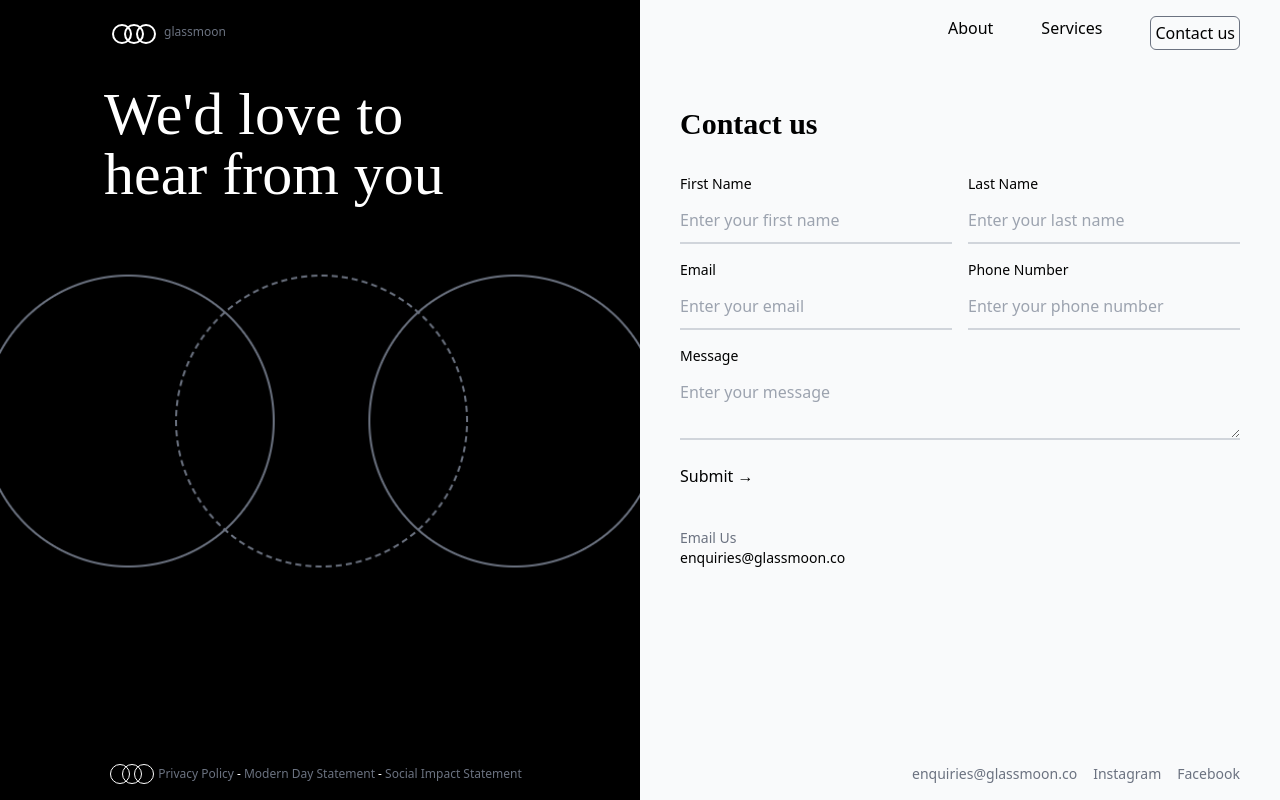
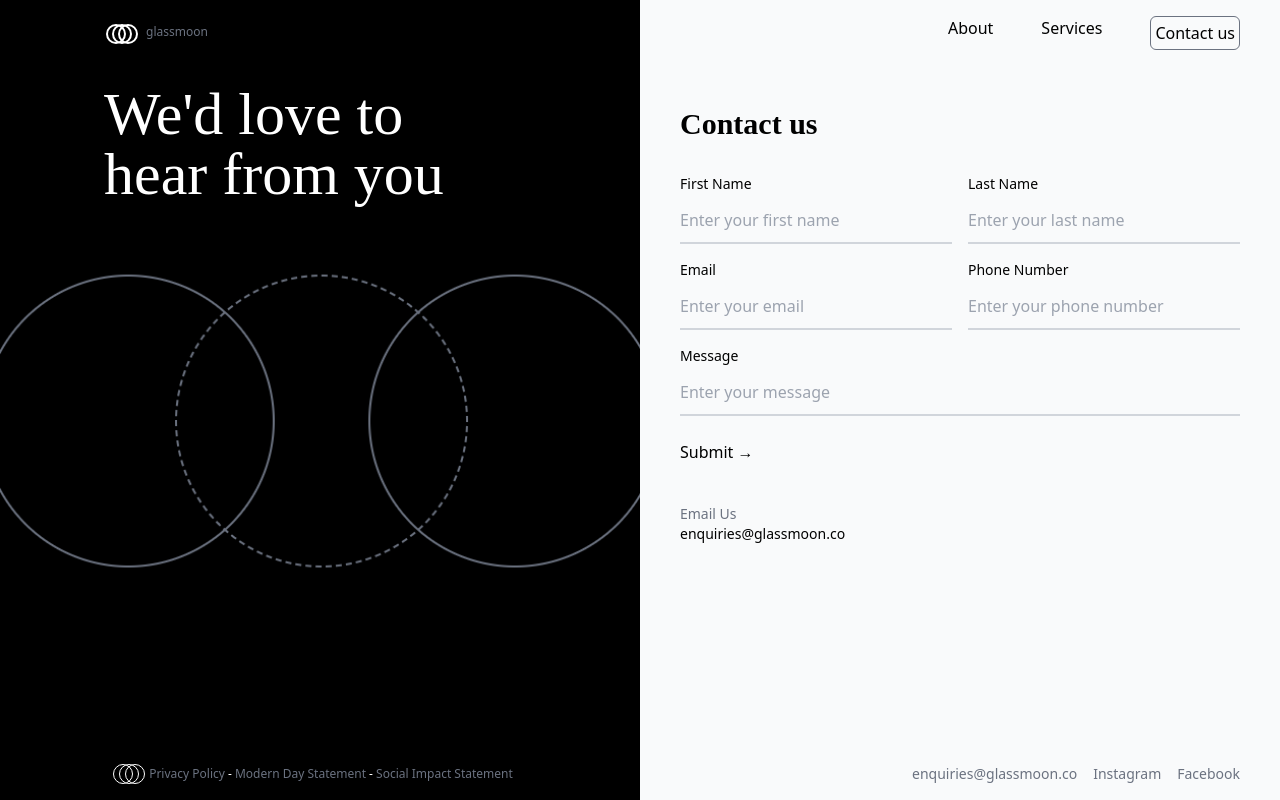
Before and after one commit to 0859185960822/msib-mg3, a website: page index.html in a window 1280 px wide. Drawn offline with Linux system fonts and the light colour scheme.

Commit message:
hari-h-pagi

```diff
--- a/index.html
+++ b/index.html
@@ -15,9 +15,9 @@
           <div class="mt-auto text-xs flex space-x-2 text-left">
             <!-- Lingkaran Kecil -->
             <div class="flex relative">
-              <div class="border-2 border-white rounded-full w-5 h-5 -ml-2"></div>
-              <div class="border-2 border-white rounded-full w-5 h-5 -ml-2"></div>
-              <div class="border-2 border-white rounded-full w-5 h-5 -ml-2"></div>
+              <div class="border-2 border-white rounded-full w-5 h-5 -ml-3.5 md:-ml-3.5"></div>
+              <div class="border-2 border-white rounded-full w-5 h-5 -ml-3.5 md:-ml-3.5"></div>
+              <div class="border-2 border-white rounded-full w-5 h-5 -ml-3.5 md:-ml-3.5"></div>
             </div>
             <!-- Teks -->
             <div>
@@ -37,9 +37,9 @@
         <div class="my-4 text-xs flex flex-col md:flex-row items-center space-x-1 justify-center">
           <!-- Lingkaran Kecil -->
           <div class="flex relative mb-5 md:mb-0">
-            <div class="border border-white rounded-full w-4 h-4  md:w-5 md:h-5 -ml-2"></div>
-            <div class="border border-white rounded-full w-4 h-4  md:w-5 md:h-5 -ml-2"></div>
-            <div class="border border-white rounded-full w-4 h-4  md:w-5 md:h-5 -ml-2"></div>
+            <div class="border border-white rounded-full w-4 h-4  md:w-5 md:h-5 -ml-2.5 md:-ml-3.5"></div>
+            <div class="border border-white rounded-full w-4 h-4  md:w-5 md:h-5 -ml-2.5 md:-ml-3.5"></div>
+            <div class="border border-white rounded-full w-4 h-4  md:w-5 md:h-5 -ml-2.5 md:-ml-3.5"></div>
           </div>
           <!-- Teks -->
           <div>
@@ -81,7 +81,8 @@
           </div>
           <div>
             <label for="message" class="block text-sm font-medium">Message</label>
-            <textarea id="message" placeholder="Enter your message" class="mt-1 block w-full p-2.5 px-0 bg-transparent border-b-2 border-gray-300 focus:cursor-pointer focus:outline-none  focus:border-black focus:placeholder:text-black"></textarea>
+            <!-- <textarea id="message" placeholder="Enter your message" class="mt-1 block w-full p-2.5 px-0 bg-transparent border-b-2 border-gray-300 focus:cursor-pointer focus:outline-none  focus:border-black focus:placeholder:text-black"></textarea> -->
+            <input type="text" id="message" placeholder="Enter your message" class="mt-1 block w-full p-2.5 px-0 bg-transparent border-b-2 border-gray-300 focus:cursor-pointer focus:outline-none focus:border-black focus:placeholder:text-black">
           </div>
           <button type="submit" class="text-black py-2 rounded-md hover:text-gray-500">Submit →</button>
         </form>
```
Also changed, not shown: src/output.css.
